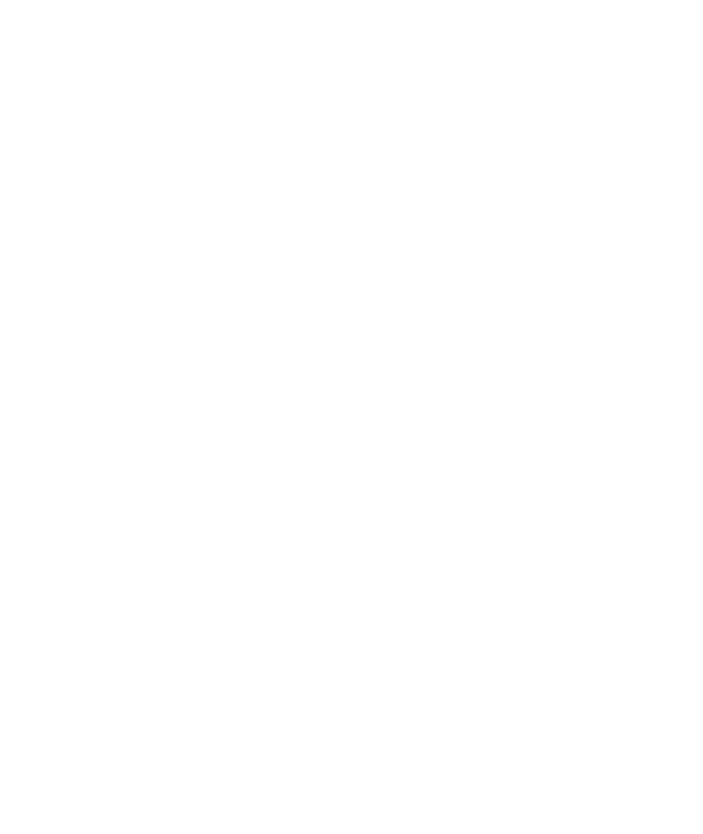
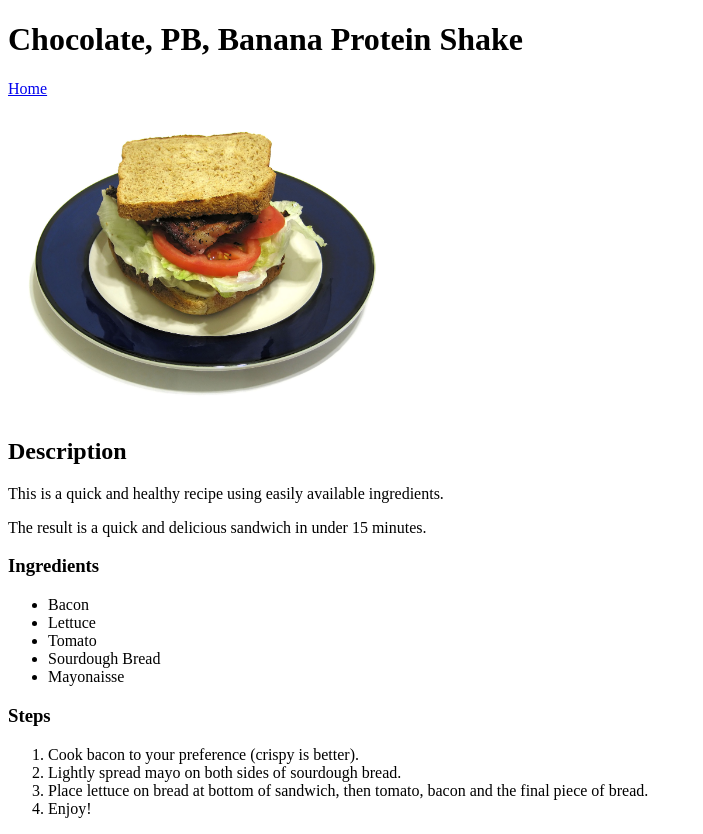
Before and after one commit to cowpatchmedia/odin-recipes, a plain HTML site: page recipes/chocoshake.html in a window 1280 px wide. Shown: the whole page, without its empty margins (0-703 px from the left). Before the commit the page ends 800 px from the top, so only its background shows below. Drawn offline with Linux system fonts and the light colour scheme.

Commit message:
Add link to chocoshake recipe and change recipe
Linked chocoshake to index and change recipe title
and name.

```diff
--- a/recipes/chocoshake.html
+++ b/recipes/chocoshake.html
@@ -0,0 +1,30 @@
+<!DOCTYPE html>
+<html lang="en">
+<head>
+    <meta charset="UTF-8">
+    <meta name="viewport" content="width=device-width, initial-scale=1.0">
+    <title>Choco Shake Recipe</title>
+</head>
+<body>
+    <h1>Chocolate, PB, Banana Protein Shake</h1>
+    <a href="../index.html">Home</a>
+    <p><img src="../recipe-links-and-images/blt.jpg" alt="Picture of a BLT on a porcelain plate with bright red tomatoes and green lettuce."
+        height="300"></p>
+        <h2>Description</h2>
+        <p>This is a quick and healthy recipe using easily available ingredients.</p>
+        <p>The result is a quick and delicious sandwich in under 15 minutes.</p>
+        <h3>Ingredients</h3>
+            <ul><li>Bacon</li>
+            <li>Lettuce</li>
+            <li>Tomato</li>
+            <li>Sourdough Bread</li>
+            <li>Mayonaisse</li>
+            </ul>
+        <h3>Steps</h3>
+        <ol><li>Cook bacon to your preference (crispy is better).</li>
+            <li>Lightly spread mayo on both sides of sourdough bread.</li>
+            <li>Place lettuce on bread at bottom of sandwich, then tomato, bacon and the final piece of bread.</li>
+            <li>Enjoy!</li>
+        </ol>
+</body>
+</html>
```
Also changed, not shown: index.html (+1 -0 lines).
